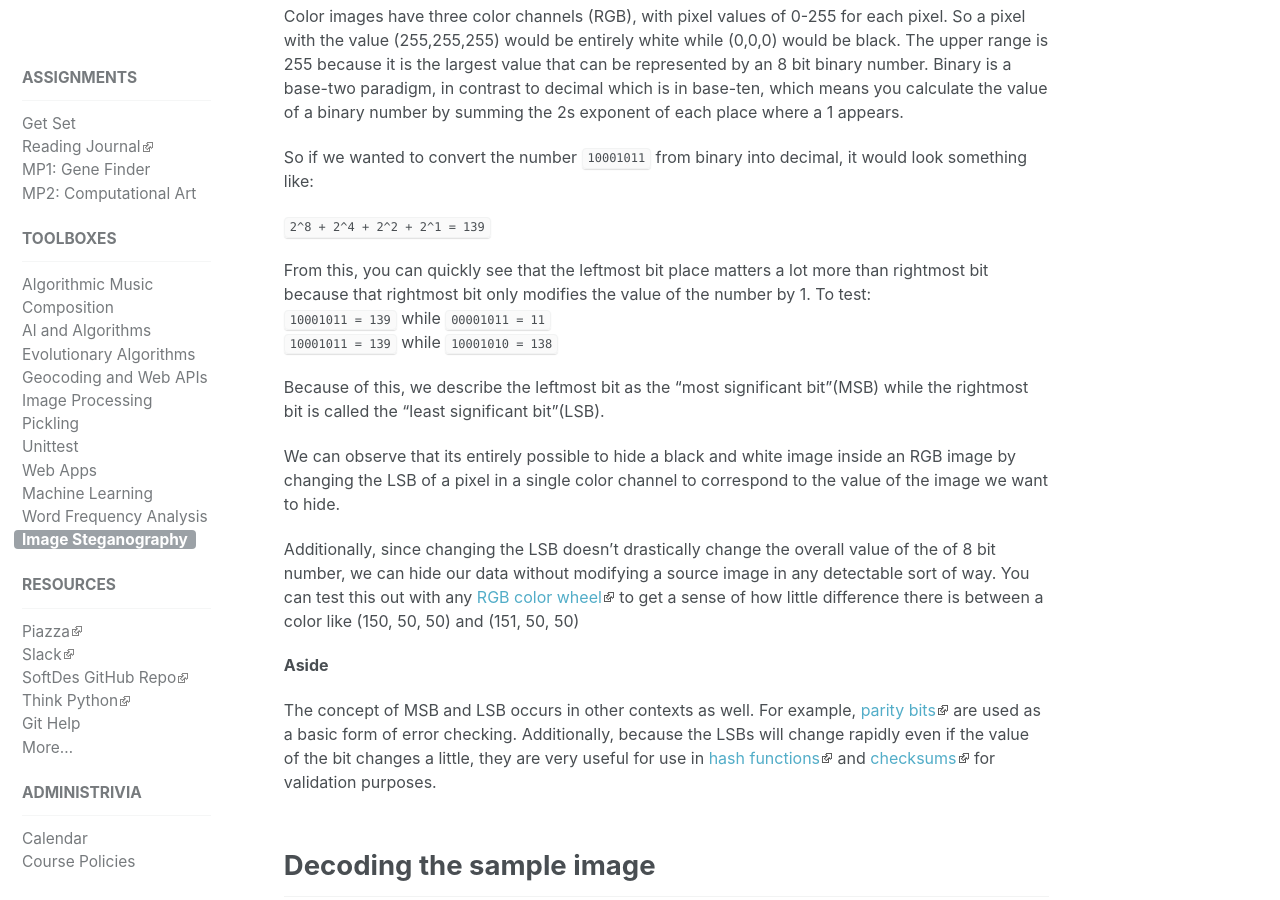
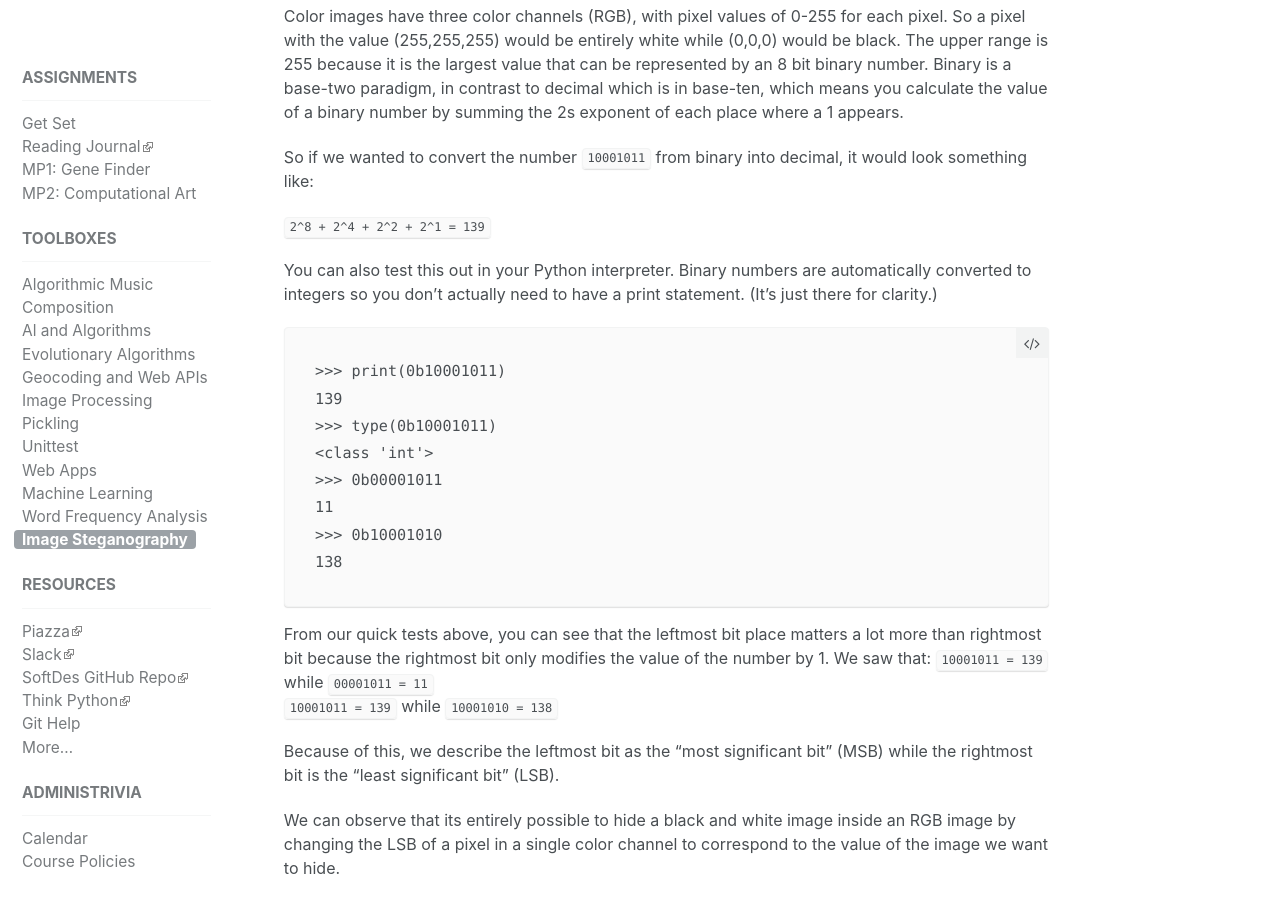
Before and after one commit to sd17spring/sd17spring.github.io, a Jekyll site: the page built from _toolboxes/image-steganography.md, in a window 1280 px wide and 900 px high, scrolled down 1475 px. Built offline with Jekyll 4.4.1, drawn with Linux system fonts in a browser that asks for light colours; some of the changed text lies outside the part shown.

Commit message:
add changes from PR comments

````diff
--- a/_toolboxes/image-steganography.md
+++ b/_toolboxes/image-steganography.md
@@ -39,11 +39,24 @@ So if we wanted to convert the number `10001011` from binary into decimal, it wo
 
 `2^8 + 2^4 + 2^2 + 2^1 = 139`
 
-From this, you can quickly see that the leftmost bit place matters a lot more than rightmost bit because that rightmost bit only modifies the value of the number by 1. To test:
+You can also test this out in your Python interpreter. Binary numbers are automatically converted to integers so you don't actually need to have a print statement. (It's just there for clarity.)
+
+```
+>>> print(0b10001011)
+139
+>>> type(0b10001011)
+<class 'int'>
+>>> 0b00001011
+11
+>>> 0b10001010
+138
+```
+
+From our quick tests above, you can see that the leftmost bit place matters a lot more than rightmost bit because the rightmost bit only modifies the value of the number by 1. We saw that:
 `10001011 = 139` while `00001011 = 11`
 `10001011 = 139` while `10001010 = 138`
 
-Because of this, we describe the leftmost bit as the "most significant bit"(MSB) while the rightmost bit is called the "least significant bit"(LSB).
+Because of this, we describe the leftmost bit as the "most significant bit" (MSB) while the rightmost bit is the "least significant bit" (LSB).
 
 We can observe that its entirely possible to hide a black and white image inside an RGB image by changing the LSB of a pixel in a single color channel to correspond to the value of the image we want to hide.
 
````
Also changed, not shown: other parts of _toolboxes/image-steganography.md (+2 -2 lines).
